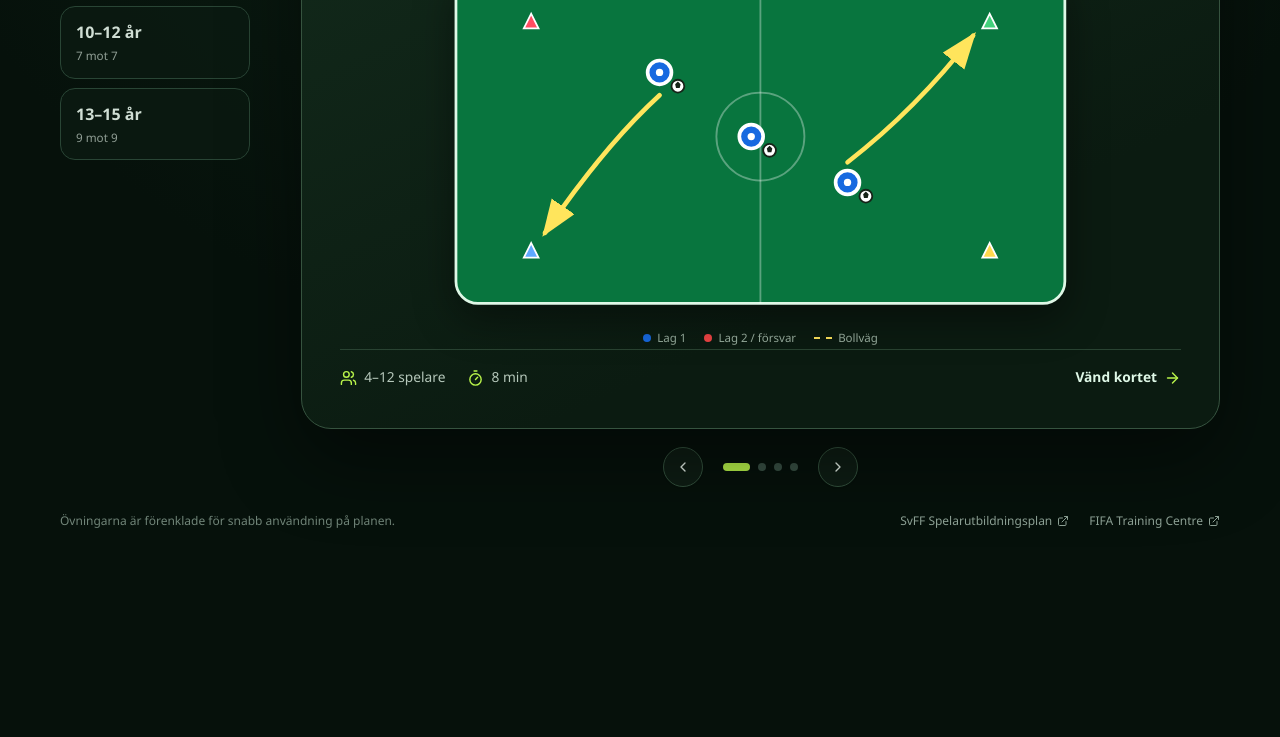
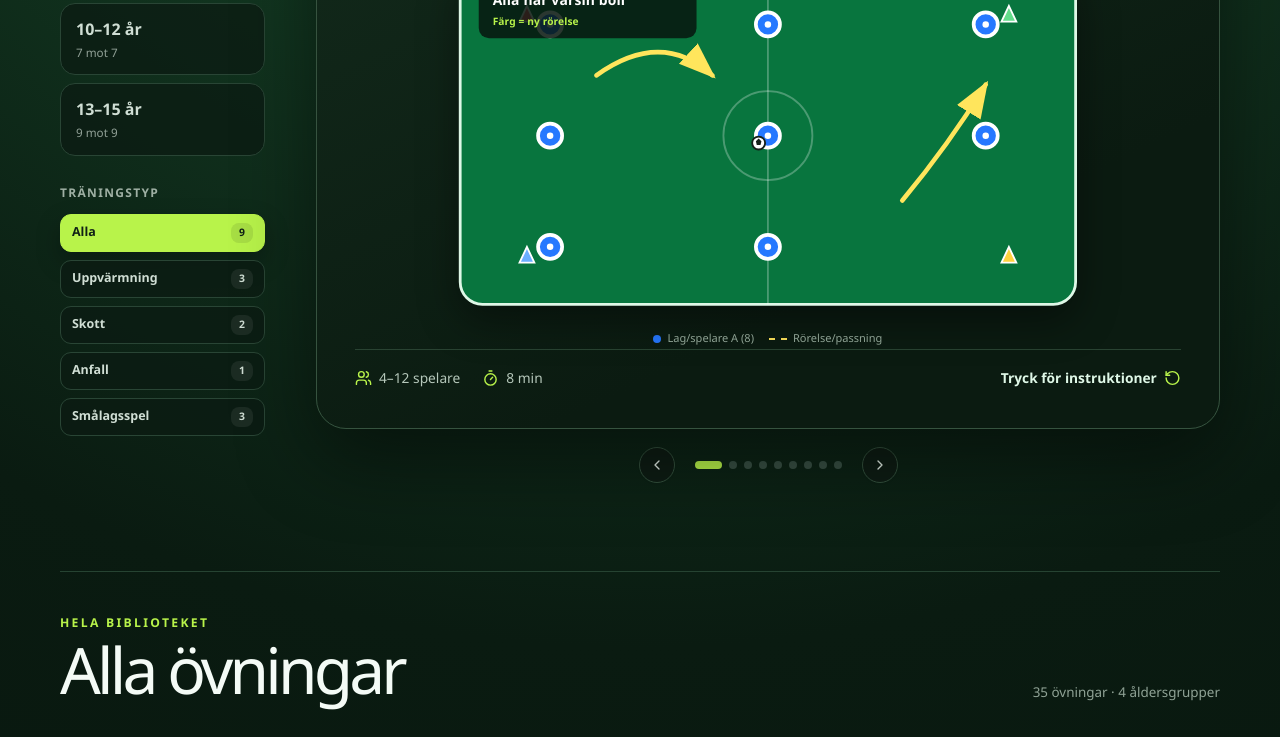
Before and after one commit to MrMartinPet/Leangames, a plain HTML site: page index.html in a window 1280 px wide. Shown: the part 344-1081 px from the top of the page. Before the commit the page ends 901 px from the top, so only its background shows below. Drawn offline with Linux system fonts and the light colour scheme.

Commit message:
Publicera svepning, övningsfilter och komplett översikt

```diff
--- a/index.html
+++ b/index.html
@@ -6,8 +6,8 @@
     <meta name="theme-color" content="#06110b" />
     <meta name="description" content="Åldersanpassade, källkontrollerade fotbollsövningar med tydliga planskisser." />
     <title>LeanGames – Fotbollsövningar</title>
-    <script type="module" crossorigin src="/Leangames/assets/index--9l8tzrV.js"></script>
-    <link rel="stylesheet" crossorigin href="/Leangames/assets/index-BjqD1fsj.css">
+    <script type="module" crossorigin src="/Leangames/assets/index-Dq_P1bTs.js"></script>
+    <link rel="stylesheet" crossorigin href="/Leangames/assets/index-Sn24SEGL.css">
   </head>
   <body>
     <div id="root"></div>
```
